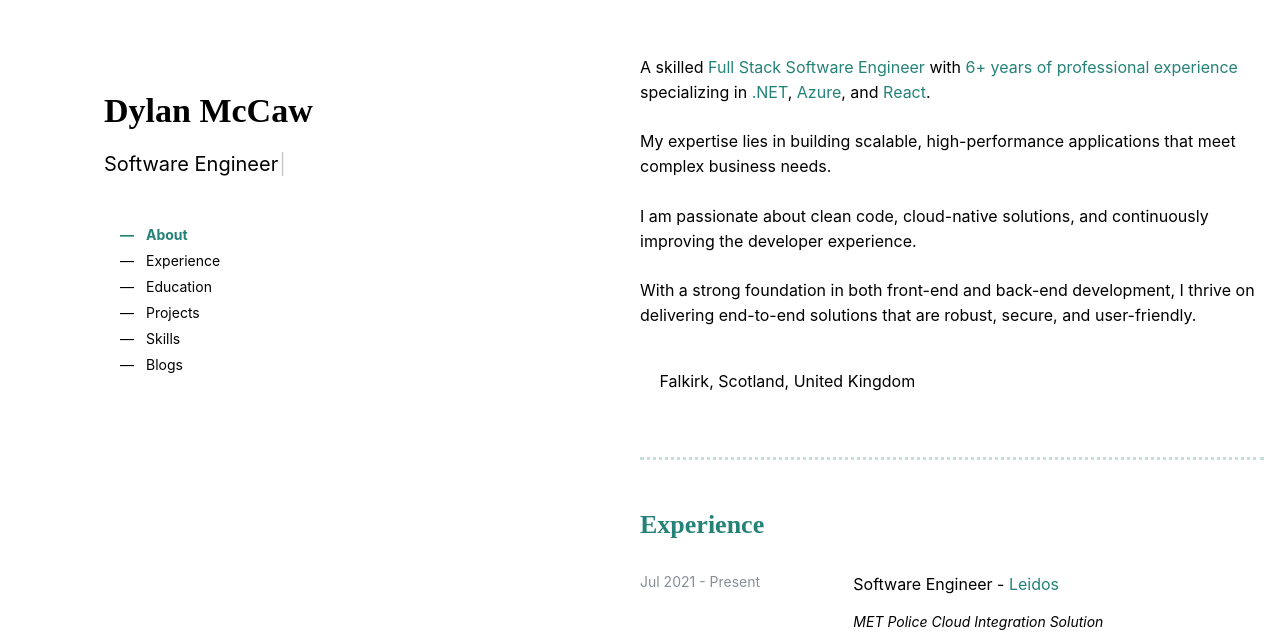
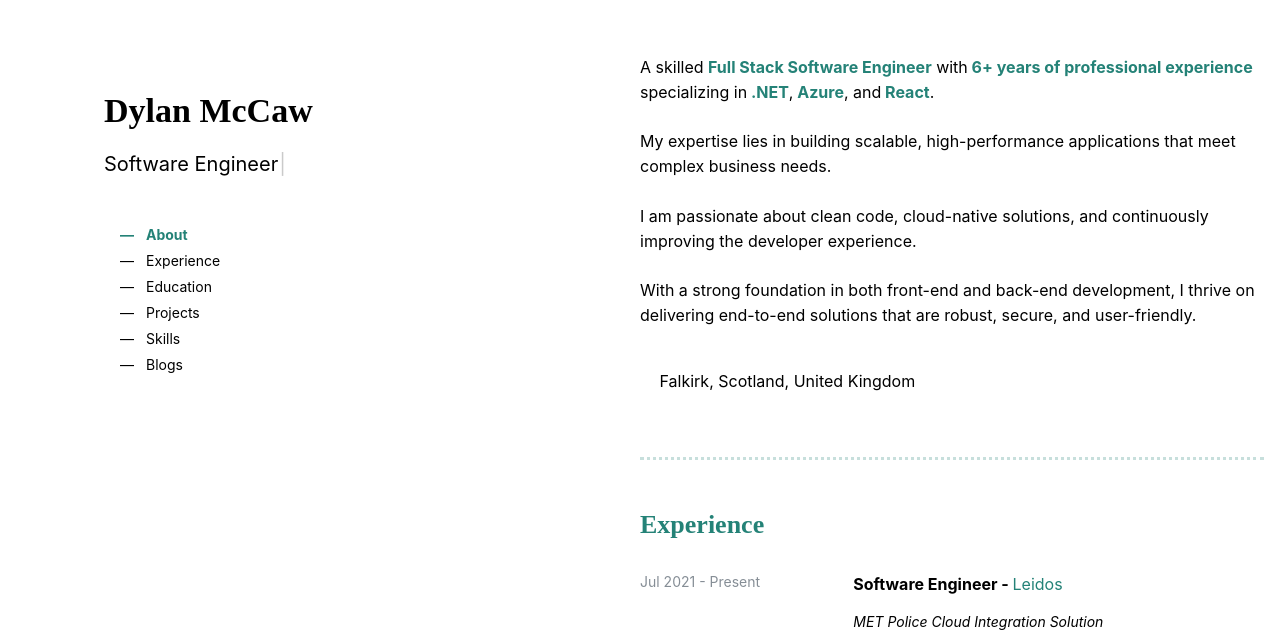
Before and after one commit to DylanMcCaw/portfolio-webpage, a React (Vite) app: page / in a window 1280 px wide. Shown: the part 165-800 px from the top of the page. Built offline with nearby package versions, Linux system fonts and the light colour scheme; some icons are missing; the HTML template or start-up script is replaced by a standard one.

Commit message:
Added bold text

```diff
--- a/src/components/About.jsx
+++ b/src/components/About.jsx
@@ -2,7 +2,7 @@ import React from 'react';
 import { Text } from '@mantine/core';
 import { MapPin } from 'tabler-icons-react';
 
-const highlightStyle = { color: '#248277' };
+const highlightStyle = { color: '#248277', fontWeight:'bold' };
 
 function About() {
   return (
--- a/src/components/Experience.jsx
+++ b/src/components/Experience.jsx
@@ -21,7 +21,7 @@ function Experience() {
             </Text>
           </Grid.Col>
           <Grid.Col span={8}>
-            <Text weight={700} size="md">
+            <Text style={{fontWeight:'bold'}} size="md">
               {experience.title} - {' '}
               <Anchor href={experience.companyLink} target="_blank" style={{ color: '#248277' }}>
                 {experience.company}
```
